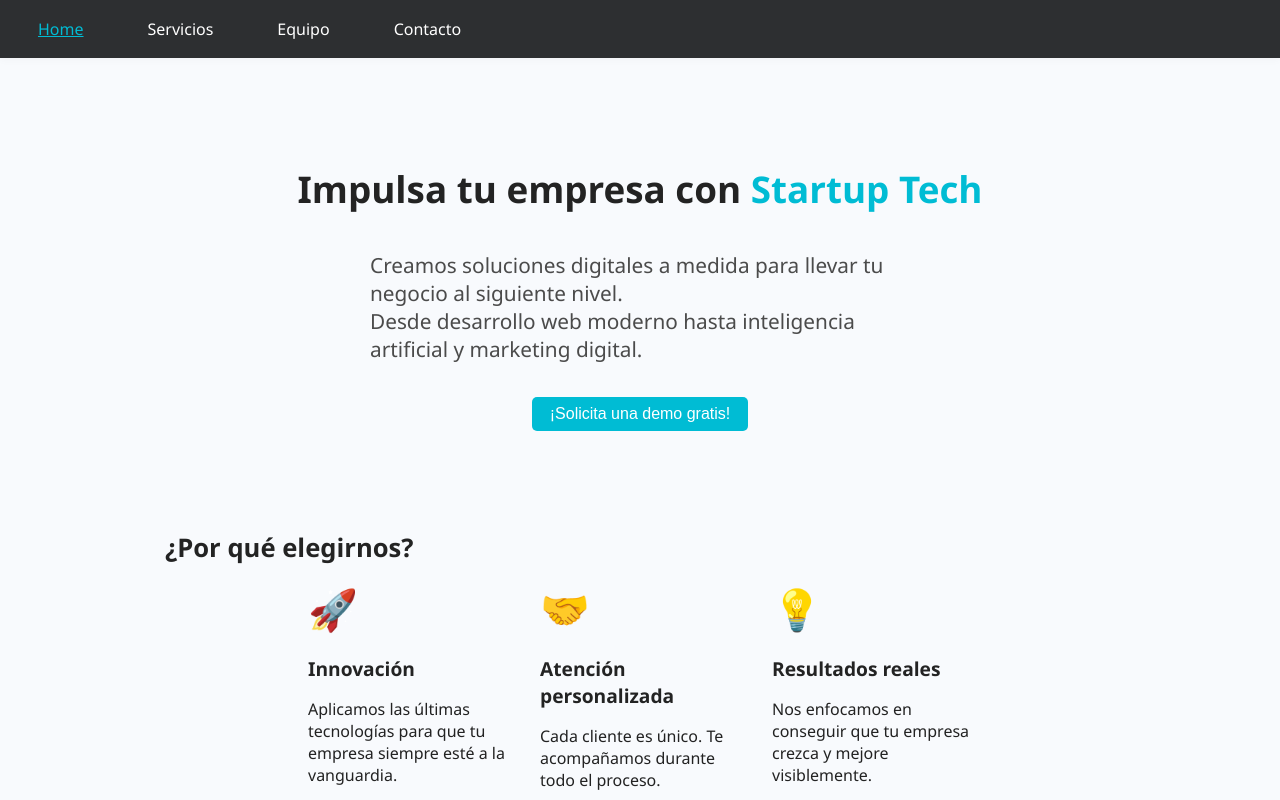
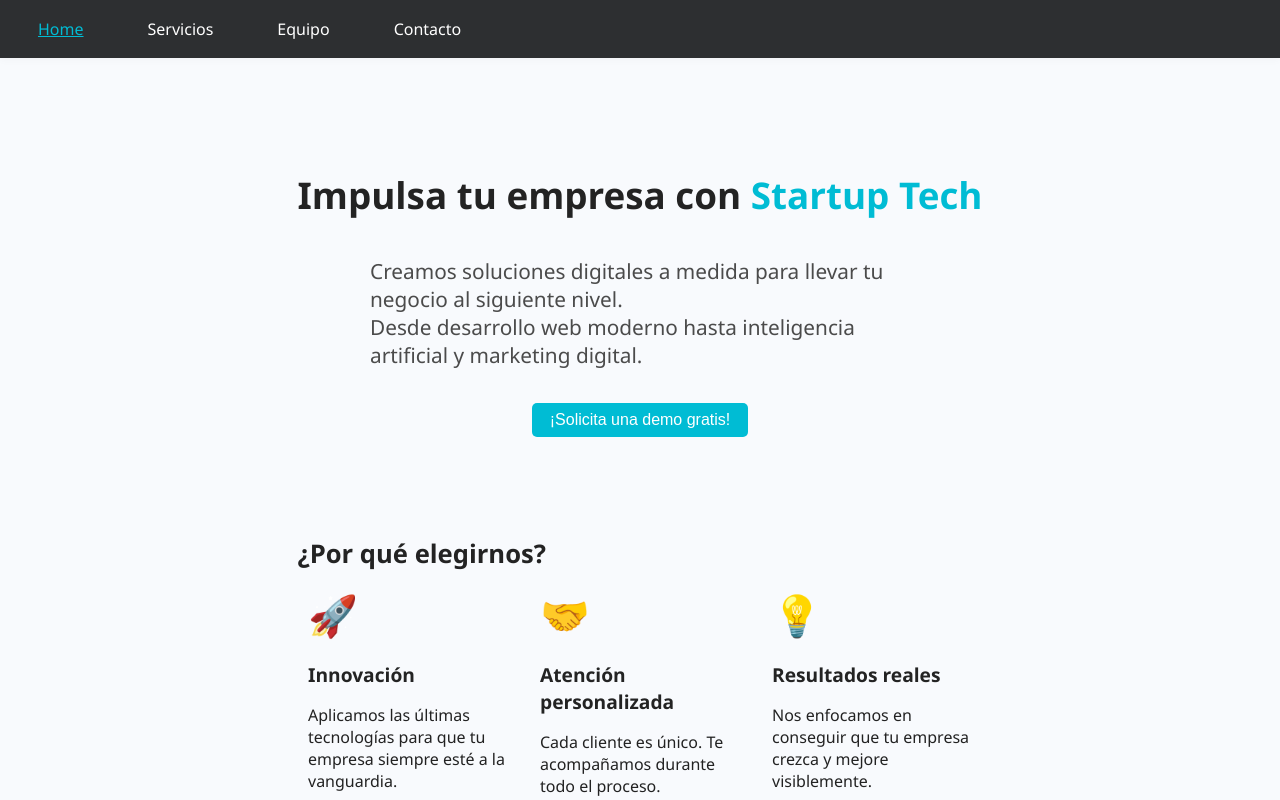
Before and after one commit to aliciadev-17/frameworks_2, an Angular app: page / in a window 1280 px wide. Shown: the top 800 px of the page. Built offline with nearby package versions, Linux system fonts and the light colour scheme.

Commit message:
Update styles.css

```diff
--- a/src/styles.css
+++ b/src/styles.css
@@ -7,9 +7,17 @@ body {
 
 .container {
   max-width: 950px;
-  margin: 0 auto;
-  padding: 24px 16px;
+  margin-left: auto;
+  margin-right: auto;
+  padding-left: 16px;
+  padding-right: 16px;
+  padding-top: 30px;
+  padding-bottom: 30px;
+  display: flex;
+  flex-direction: column;
+  align-items: center; /* Esta línea es clave */
 }
+
 
 nav {
   background: #2d2f31;
```
